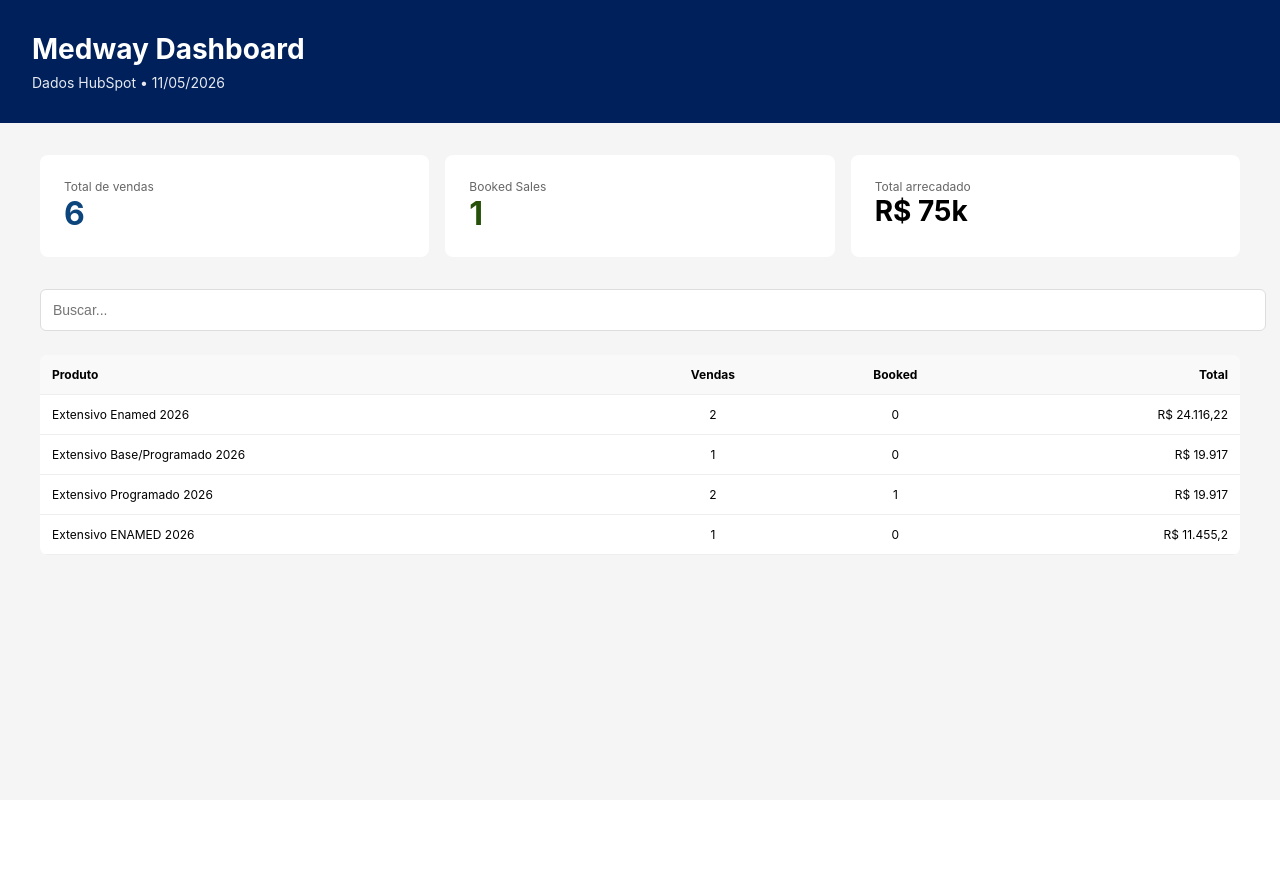
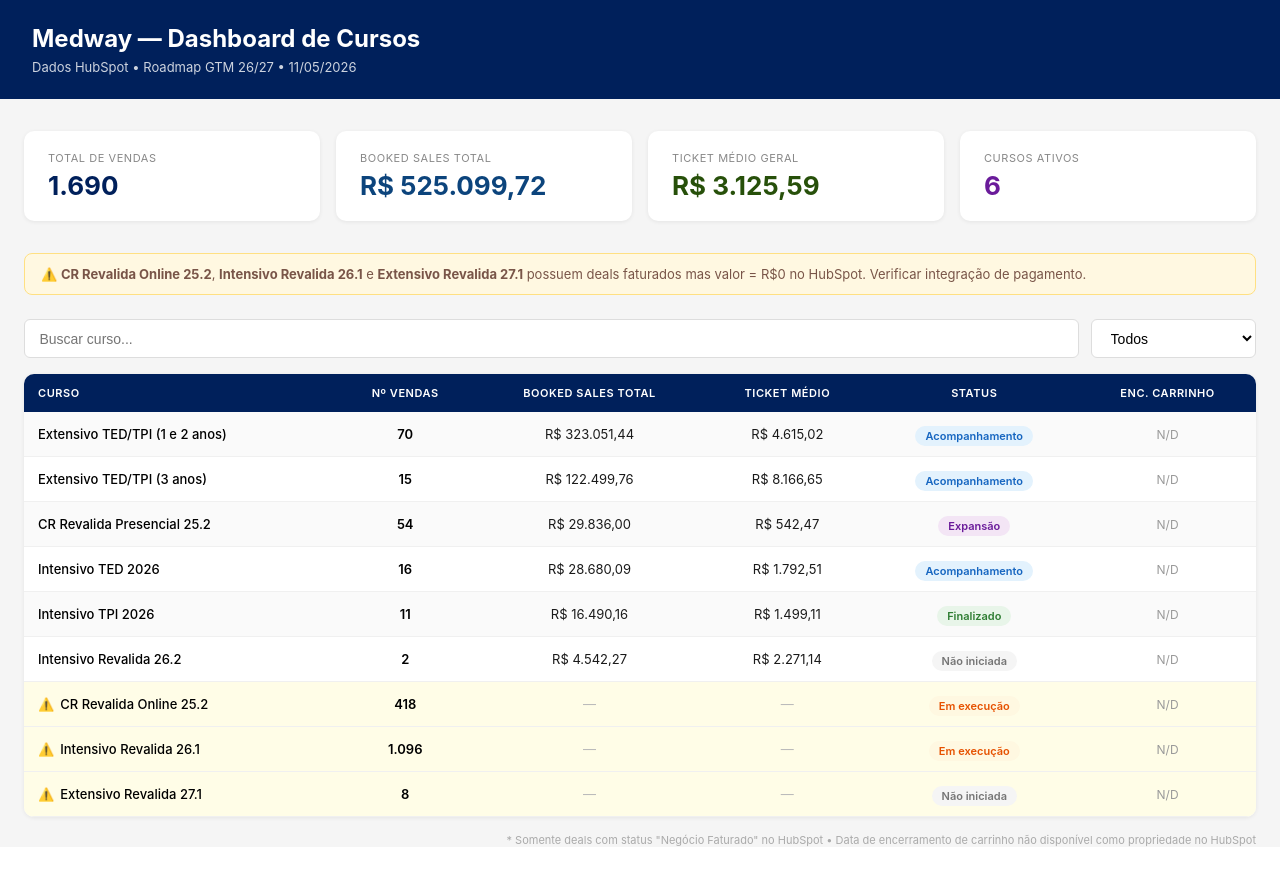
Before and after one commit to leticiamello-arch/medway-dashboard, a Next.js app: page / in a window 1280 px wide. Before the commit the page ends 800 px from the top, so only its background shows below. Built offline with nearby package versions, Linux system fonts and the light colour scheme.

Commit message:
Update: dashboard com dados HubSpot - cursos do Roadmap GTM 26/27

```diff
--- a/app/page.tsx
+++ b/app/page.tsx
@@ -2,74 +2,149 @@
 
 import { useState } from 'react'
 
+type Curso = {
+  vendas: number
+  bookedTotal: number
+  ticket: number
+  status: string
+  encCarrinho: string
+  alerta?: boolean
+}
+
+const STATUS_COLORS: Record<string, string> = {
+  'Finalizado':     '#e8f5e9',
+  'Acompanhamento': '#e3f2fd',
+  'Em execução':    '#fff8e1',
+  'Expansão':       '#f3e5f5',
+  'Não iniciada':   '#f5f5f5',
+}
+
+const STATUS_TEXT: Record<string, string> = {
+  'Finalizado':     '#2e7d32',
+  'Acompanhamento': '#1565c0',
+  'Em execução':    '#e65100',
+  'Expansão':       '#6a1b9a',
+  'Não iniciada':   '#757575',
+}
+
 export default function Home() {
   const [search, setSearch] = useState('')
+  const [statusFiltro, setStatusFiltro] = useState('Todos')
 
-  const produtos: Record<string, {vendas: number, booked: number, total: number, ticket: number}> = {
-    "Extensivo Enamed 2026": {"vendas": 2, "booked": 0, "total": 24116.22, "ticket": 12058.11},
-    "Extensivo Base/Programado 2026": {"vendas": 1, "booked": 0, "total": 19917.00, "ticket": 19917.00},
-    "Extensivo Programado 2026": {"vendas": 2, "booked": 1, "total": 19917.00, "ticket": 9958.50},
-    "Extensivo ENAMED 2026": {"vendas": 1, "booked": 0, "total": 11455.20, "ticket": 11455.20},
+  const cursos: Record<string, Curso> = {
+    "Intensivo TPI 2026":              { vendas: 11,   bookedTotal: 16490.16,  ticket: 1499.11,  status: 'Finalizado',     encCarrinho: 'N/D' },
+    "Intensivo TED 2026":              { vendas: 16,   bookedTotal: 28680.09,  ticket: 1792.51,  status: 'Acompanhamento', encCarrinho: 'N/D' },
+    "Extensivo TED/TPI (1 e 2 anos)":  { vendas: 70,   bookedTotal: 323051.44, ticket: 4615.02,  status: 'Acompanhamento', encCarrinho: 'N/D' },
+    "Extensivo TED/TPI (3 anos)":      { vendas: 15,   bookedTotal: 122499.76, ticket: 8166.65,  status: 'Acompanhamento', encCarrinho: 'N/D' },
+    "CR Revalida Presencial 25.2":     { vendas: 54,   bookedTotal: 29836.00,  ticket: 542.47,   status: 'Expansão',       encCarrinho: 'N/D' },
+    "CR Revalida Online 25.2":         { vendas: 418,  bookedTotal: 0,         ticket: 0,        status: 'Em execução',    encCarrinho: 'N/D', alerta: true },
+    "Intensivo Revalida 26.1":         { vendas: 1096, bookedTotal: 0,         ticket: 0,        status: 'Em execução',    encCarrinho: 'N/D', alerta: true },
+    "Intensivo Revalida 26.2":         { vendas: 2,    bookedTotal: 4542.27,   ticket: 2271.14,  status: 'Não iniciada',   encCarrinho: 'N/D' },
+    "Extensivo Revalida 27.1":         { vendas: 8,    bookedTotal: 0,         ticket: 0,        status: 'Não iniciada',   encCarrinho: 'N/D', alerta: true },
   }
 
-  const totalVendas = Object.values(produtos).reduce((sum, p) => sum + p.vendas, 0)
-  const totalBooked = Object.values(produtos).reduce((sum, p) => sum + p.booked, 0)
-  const totalArrecadado = Object.values(produtos).reduce((sum, p) => sum + p.total, 0)
-  const filtered = Object.entries(produtos).filter(([nome]) => nome.toLowerCase().includes(search.toLowerCase())).sort((a, b) => b[1].total - a[1].total)
+  const statusList = ['Todos', ...Array.from(new Set(Object.values(cursos).map(c => c.status)))]
+
+  const filtered = Object.entries(cursos)
+    .filter(([nome, dados]) => {
+      const matchSearch = nome.toLowerCase().includes(search.toLowerCase())
+      const matchStatus = statusFiltro === 'Todos' || dados.status === statusFiltro
+      return matchSearch && matchStatus
+    })
+    .sort((a, b) => b[1].bookedTotal - a[1].bookedTotal)
+
+  const totalVendas    = Object.values(cursos).reduce((s, c) => s + c.vendas, 0)
+  const totalBooked    = Object.values(cursos).reduce((s, c) => s + c.bookedTotal, 0)
+  const ticketGeral    = totalVendas > 0 ? totalBooked / Object.values(cursos).filter(c => c.bookedTotal > 0).reduce((s, c) => s + c.vendas, 0) : 0
+
+  const fmt = (v: number) => v.toLocaleString('pt-BR', { minimumFractionDigits: 2, maximumFractionDigits: 2 })
 
   return (
-    <div style={{ minHeight: '100vh', backgroundColor: '#f5f5f5' }}>
-      <header style={{ backgroundColor: '#00205B', color: '#fff', padding: '2rem' }}>
-        <h1 style={{ margin: 0, fontSize: '28px' }}>Medway Dashboard</h1>
-        <p style={{ margin: '0.5rem 0 0', fontSize: '14px', opacity: 0.9 }}>Dados HubSpot • 11/05/2026</p>
+    <div style={{ minHeight: '100vh', backgroundColor: '#f5f5f5', fontFamily: 'Inter, sans-serif' }}>
+      <header style={{ backgroundColor: '#00205B', color: '#fff', padding: '1.5rem 2rem' }}>
+        <h1 style={{ margin: 0, fontSize: '24px', fontWeight: 700 }}>Medway — Dashboard de Cursos</h1>
+        <p style={{ margin: '0.4rem 0 0', fontSize: '13px', opacity: 0.8 }}>Dados HubSpot • Roadmap GTM 26/27 • 11/05/2026</p>
       </header>
 
-      <div style={{ maxWidth: '1200px', margin: '2rem auto', padding: '0 1rem' }}>
-        <div style={{ display: 'grid', gridTemplateColumns: 'repeat(auto-fit, minmax(200px, 1fr))', gap: '1rem', marginBottom: '2rem' }}>
-          <div style={{ backgroundColor: '#fff', borderRadius: '8px', padding: '1.5rem' }}>
-            <div style={{ fontSize: '12px', color: '#666' }}>Total de vendas</div>
-            <div style={{ fontSize: '32px', fontWeight: 'bold', color: '#0C447C' }}>{totalVendas}</div>
-          </div>
-          <div style={{ backgroundColor: '#fff', borderRadius: '8px', padding: '1.5rem' }}>
-            <div style={{ fontSize: '12px', color: '#666' }}>Booked Sales</div>
-            <div style={{ fontSize: '32px', fontWeight: 'bold', color: '#27500A' }}>{totalBooked}</div>
-          </div>
-          <div style={{ backgroundColor: '#fff', borderRadius: '8px', padding: '1.5rem' }}>
-            <div style={{ fontSize: '12px', color: '#666' }}>Total arrecadado</div>
-            <div style={{ fontSize: '28px', fontWeight: 'bold' }}>R$ {(totalArrecadado / 1000).toFixed(0)}k</div>
-          </div>
+      <div style={{ maxWidth: '1300px', margin: '2rem auto', padding: '0 1.5rem' }}>
+
+        {/* Cards */}
+        <div style={{ display: 'grid', gridTemplateColumns: 'repeat(auto-fit, minmax(220px, 1fr))', gap: '1rem', marginBottom: '2rem' }}>
+          {[
+            { label: 'Total de Vendas',    value: totalVendas.toLocaleString('pt-BR'), color: '#00205B' },
+            { label: 'Booked Sales Total', value: `R$ ${fmt(totalBooked)}`,            color: '#0C447C' },
+            { label: 'Ticket Médio Geral', value: `R$ ${fmt(ticketGeral)}`,            color: '#27500A' },
+            { label: 'Cursos Ativos',      value: Object.values(cursos).filter(c => ['Em execução','Acompanhamento','Expansão'].includes(c.status)).length.toString(), color: '#6a1b9a' },
+          ].map(card => (
+            <div key={card.label} style={{ backgroundColor: '#fff', borderRadius: '10px', padding: '1.25rem 1.5rem', boxShadow: '0 1px 4px rgba(0,0,0,0.07)' }}>
+              <div style={{ fontSize: '11px', color: '#888', textTransform: 'uppercase', letterSpacing: '0.05em' }}>{card.label}</div>
+              <div style={{ fontSize: '26px', fontWeight: 700, color: card.color, marginTop: '0.3rem' }}>{card.value}</div>
+            </div>
+          ))}
         </div>
 
-        <input
-          type="text"
-          placeholder="Buscar..."
-          value={search}
-          onChange={(e) => setSearch(e.target.value)}
-          style={{ width: '100%', padding: '0.75rem', fontSize: '14px', border: '1px solid #ddd', borderRadius: '6px', marginBottom: '1.5rem' }}
-        />
+        {/* Alerta */}
+        <div style={{ backgroundColor: '#fff8e1', border: '1px solid #ffe082', borderRadius: '8px', padding: '0.75rem 1rem', marginBottom: '1.5rem', fontSize: '13px', color: '#795548' }}>
+          ⚠️ <strong>CR Revalida Online 25.2</strong>, <strong>Intensivo Revalida 26.1</strong> e <strong>Extensivo Revalida 27.1</strong> possuem deals faturados mas valor = R$0 no HubSpot. Verificar integração de pagamento.
+        </div>
 
-        <div style={{ backgroundColor: '#fff', borderRadius: '8px', overflow: 'hidden' }}>
+        {/* Filtros */}
+        <div style={{ display: 'flex', gap: '0.75rem', marginBottom: '1rem', flexWrap: 'wrap' }}>
+          <input
+            type="text"
+            placeholder="Buscar curso..."
+            value={search}
+            onChange={e => setSearch(e.target.value)}
+            style={{ flex: 1, minWidth: '200px', padding: '0.6rem 0.9rem', fontSize: '14px', border: '1px solid #ddd', borderRadius: '6px' }}
+          />
+          <select
+            value={statusFiltro}
+            onChange={e => setStatusFiltro(e.target.value)}
+            style={{ padding: '0.6rem 0.9rem', fontSize: '14px', border: '1px solid #ddd', borderRadius: '6px', background: '#fff' }}
+          >
+            {statusList.map(s => <option key={s}>{s}</option>)}
+          </select>
+        </div>
+
+        {/* Tabela */}
+        <div style={{ backgroundColor: '#fff', borderRadius: '10px', overflow: 'hidden', boxShadow: '0 1px 4px rgba(0,0,0,0.07)' }}>
           <table style={{ width: '100%', borderCollapse: 'collapse' }}>
             <thead>
-              <tr style={{ backgroundColor: '#f9f9f9', borderBottom: '1px solid #eee' }}>
-                <th style={{ padding: '12px', textAlign: 'left', fontSize: '12px' }}>Produto</th>
-                <th style={{ padding: '12px', textAlign: 'center', fontSize: '12px' }}>Vendas</th>
-                <th style={{ padding: '12px', textAlign: 'center', fontSize: '12px' }}>Booked</th>
-                <th style={{ padding: '12px', textAlign: 'right', fontSize: '12px' }}>Total</th>
+              <tr style={{ backgroundColor: '#00205B', color: '#fff' }}>
+                {['Curso', 'Nº Vendas', 'Booked Sales Total', 'Ticket Médio', 'Status', 'Enc. Carrinho'].map(h => (
+                  <th key={h} style={{ padding: '12px 14px', textAlign: h === 'Curso' ? 'left' : 'center', fontSize: '11px', fontWeight: 600, textTransform: 'uppercase', letterSpacing: '0.05em' }}>{h}</th>
+                ))}
               </tr>
             </thead>
             <tbody>
-              {filtered.map(([produto, dados]) => (
-                <tr key={produto} style={{ borderBottom: '1px solid #eee', fontSize: '12px' }}>
-                  <td style={{ padding: '12px' }}>{produto}</td>
-                  <td style={{ padding: '12px', textAlign: 'center' }}>{dados.vendas}</td>
-                  <td style={{ padding: '12px', textAlign: 'center' }}>{dados.booked}</td>
-                  <td style={{ padding: '12px', textAlign: 'right' }}>R$ {dados.total.toLocaleString('pt-BR')}</td>
+              {filtered.map(([nome, dados], i) => (
+                <tr key={nome} style={{ borderBottom: '1px solid #f0f0f0', backgroundColor: dados.alerta ? '#fffde7' : i % 2 === 0 ? '#fafafa' : '#fff' }}>
+                  <td style={{ padding: '12px 14px', fontSize: '13px', fontWeight: 500 }}>
+                    {dados.alerta && <span style={{ color: '#f57c00', marginRight: '6px' }}>⚠️</span>}
+                    {nome}
+                  </td>
+                  <td style={{ padding: '12px 14px', textAlign: 'center', fontSize: '13px', fontWeight: 600 }}>{dados.vendas.toLocaleString('pt-BR')}</td>
+                  <td style={{ padding: '12px 14px', textAlign: 'center', fontSize: '13px', color: dados.bookedTotal > 0 ? '#1a1a1a' : '#bbb' }}>
+                    {dados.bookedTotal > 0 ? `R$ ${fmt(dados.bookedTotal)}` : '—'}
+                  </td>
+                  <td style={{ padding: '12px 14px', textAlign: 'center', fontSize: '13px', color: dados.ticket > 0 ? '#1a1a1a' : '#bbb' }}>
+                    {dados.ticket > 0 ? `R$ ${fmt(dados.ticket)}` : '—'}
+                  </td>
+                  <td style={{ padding: '12px 14px', textAlign: 'center' }}>
+                    <span style={{ backgroundColor: STATUS_COLORS[dados.status] || '#f5f5f5', color: STATUS_TEXT[dados.status] || '#333', padding: '3px 10px', borderRadius: '20px', fontSize: '11px', fontWeight: 600 }}>
+                      {dados.status}
+                    </span>
+                  </td>
+                  <td style={{ padding: '12px 14px', textAlign: 'center', fontSize: '12px', color: '#999' }}>{dados.encCarrinho}</td>
                 </tr>
               ))}
             </tbody>
           </table>
         </div>
+
+        <p style={{ marginTop: '1rem', fontSize: '11px', color: '#aaa', textAlign: 'right' }}>
+          * Somente deals com status "Negócio Faturado" no HubSpot • Data de encerramento de carrinho não disponível como propriedade no HubSpot
+        </p>
       </div>
     </div>
   )
```
